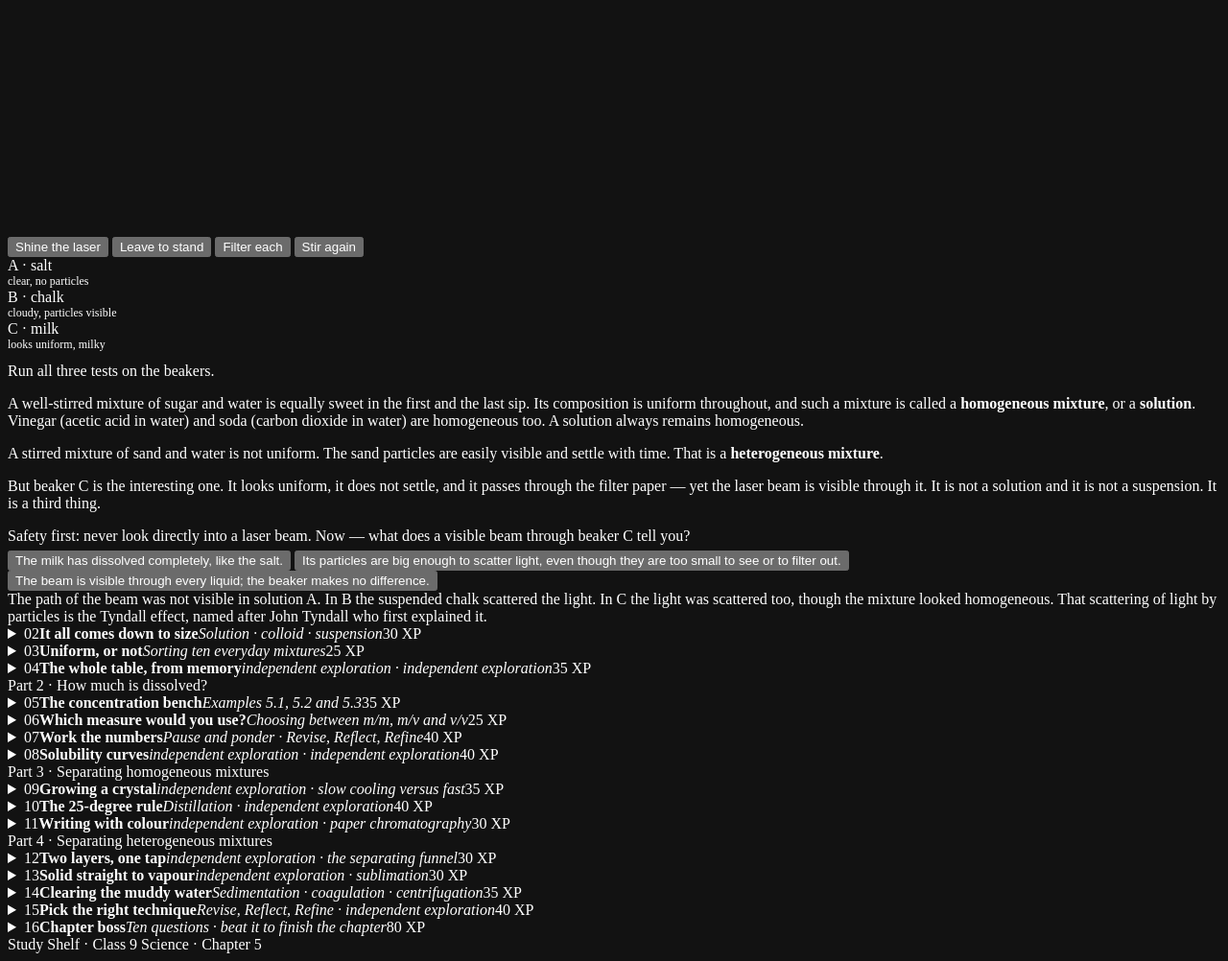
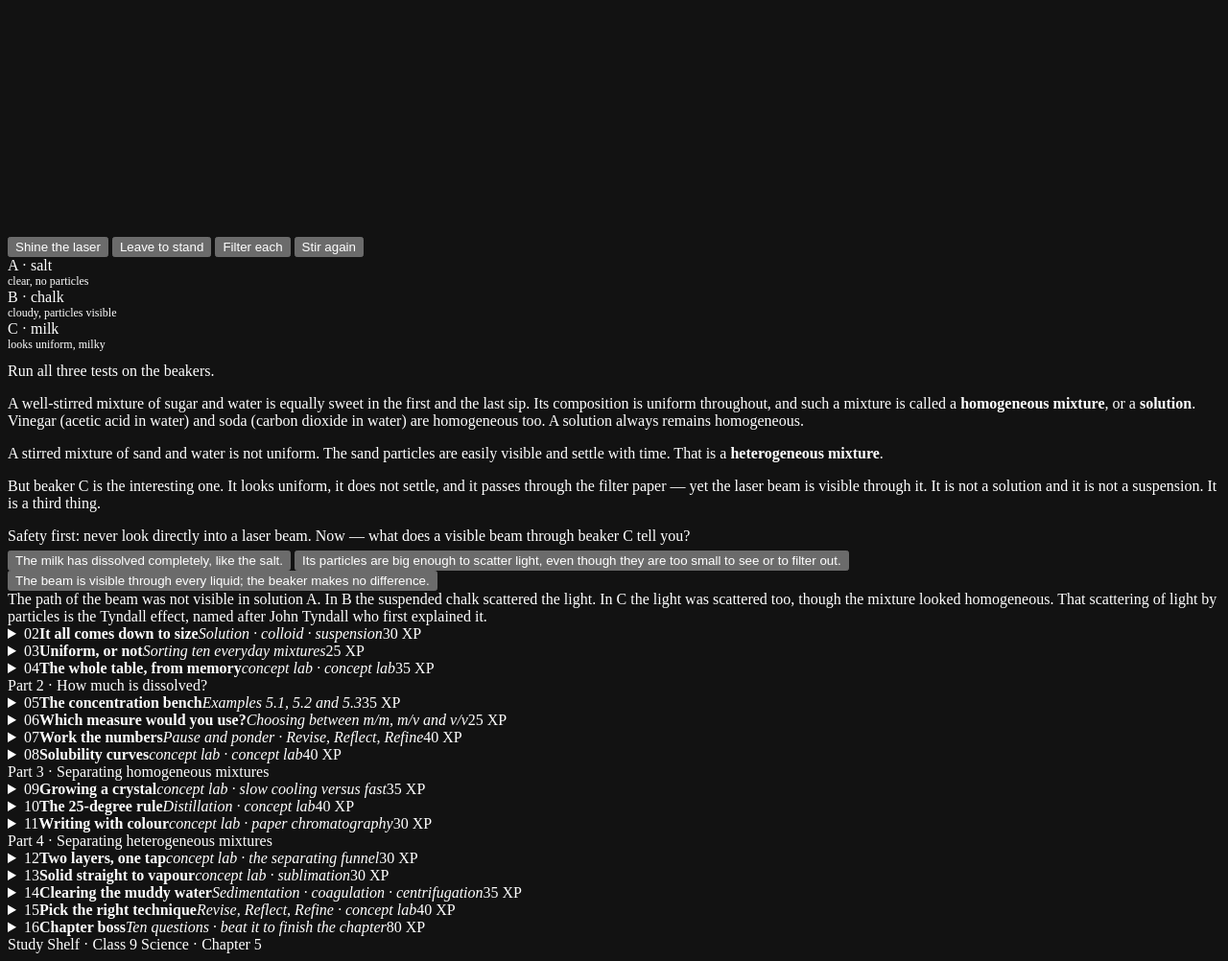
Before and after one commit to rajuganesh18/study-shelf, a website: page src/chapters/mixtures-chapter.html in a window 1280 px wide. Shown: the part 626-1628 px from the top of the page at 96% size. Drawn offline with Linux system fonts and the light colour scheme.

Commit message:
Use learner-friendly concept lab labels in mixtures

```diff
--- a/src/chapters/mixtures-chapter.html
+++ b/src/chapters/mixtures-chapter.html
@@ -54,7 +54,7 @@
 
 <!-- M1 -->
 <details class="m" id="m1" open data-xp="30" data-coin="15">
-  <summary><span class="mno">01</span><span class="mt"><b>Three beakers and a laser</b><i>independent exploration · the test that tells them apart</i></span><span class="mstat">30 XP</span></summary>
+  <summary><span class="mno">01</span><span class="mt"><b>Three beakers and a laser</b><i>concept lab · the test that tells them apart</i></span><span class="mstat">30 XP</span></summary>
   <div class="body">
     <p>Salt in water. Chalk powder in water. A few drops of milk in water. Stirred well, two of them look much alike. Three tests tell them apart.</p>
     <div class="panel">
@@ -128,7 +128,7 @@
 
 <!-- M4 -->
 <details class="m" id="m4" data-xp="35" data-coin="18">
-  <summary><span class="mno">04</span><span class="mt"><b>The whole table, from memory</b><i>independent exploration · independent exploration</i></span><span class="mstat">35 XP</span></summary>
+  <summary><span class="mno">04</span><span class="mt"><b>The whole table, from memory</b><i>concept lab · concept lab</i></span><span class="mstat">35 XP</span></summary>
   <div class="body">
     <p>Six properties, three kinds of mixture. This one table is what the rest of the chapter rests on.</p>
     <div class="panel">
@@ -221,7 +221,7 @@
 
 <!-- M8 -->
 <details class="m" id="m8" data-xp="40" data-coin="20">
-  <summary><span class="mno">08</span><span class="mt"><b>Solubility curves</b><i>independent exploration · independent exploration</i></span><span class="mstat">40 XP</span></summary>
+  <summary><span class="mno">08</span><span class="mt"><b>Solubility curves</b><i>concept lab · concept lab</i></span><span class="mstat">40 XP</span></summary>
   <div class="body">
     <p>The maximum amount of solute that dissolves in a fixed quantity of solvent is its <b>solubility</b> at that temperature. A solution that can dissolve no more at that temperature is <b>saturated</b>. Pick a salt and drag the temperature.</p>
     <div class="panel">
@@ -254,7 +254,7 @@
 
 <!-- M9 -->
 <details class="m" id="m9" data-xp="35" data-coin="18">
-  <summary><span class="mno">09</span><span class="mt"><b>Growing a crystal</b><i>independent exploration · slow cooling versus fast</i></span><span class="mstat">35 XP</span></summary>
+  <summary><span class="mno">09</span><span class="mt"><b>Growing a crystal</b><i>concept lab · slow cooling versus fast</i></span><span class="mstat">35 XP</span></summary>
   <div class="body">
     <p>Take a saturated solution of compound 'B' at 60 °C — 287 g dissolved in 100 g of water. Cool it to 40 °C, where only 241 g can stay dissolved. The other 46 g has nowhere to go but out.</p>
     <div class="panel">
@@ -281,7 +281,7 @@
 
 <!-- M10 -->
 <details class="m" id="m10" data-xp="40" data-coin="20">
-  <summary><span class="mno">10</span><span class="mt"><b>The 25-degree rule</b><i>Distillation · independent exploration</i></span><span class="mstat">40 XP</span></summary>
+  <summary><span class="mno">10</span><span class="mt"><b>The 25-degree rule</b><i>Distillation · concept lab</i></span><span class="mstat">40 XP</span></summary>
   <div class="body">
     <p>Heat a mixture of two miscible liquids and the one with the lower boiling point vaporises first. Cool that vapour and it condenses back to a pure liquid. Pick a pair and run the still.</p>
     <div class="panel">
@@ -307,7 +307,7 @@
 
 <!-- M11 -->
 <details class="m" id="m11" data-xp="30" data-coin="15">
-  <summary><span class="mno">11</span><span class="mt"><b>Writing with colour</b><i>independent exploration · paper chromatography</i></span><span class="mstat">30 XP</span></summary>
+  <summary><span class="mno">11</span><span class="mt"><b>Writing with colour</b><i>concept lab · paper chromatography</i></span><span class="mstat">30 XP</span></summary>
   <div class="body">
     <p>A pencil line 2 cm from the bottom of a paper strip, a spot of ink on it, and the lower end dipped in water — with the water level below the spot. Then wait.</p>
     <div class="panel">
@@ -329,7 +329,7 @@
 
 <!-- M12 -->
 <details class="m" id="m12" data-xp="30" data-coin="15">
-  <summary><span class="mno">12</span><span class="mt"><b>Two layers, one tap</b><i>independent exploration · the separating funnel</i></span><span class="mstat">30 XP</span></summary>
+  <summary><span class="mno">12</span><span class="mt"><b>Two layers, one tap</b><i>concept lab · the separating funnel</i></span><span class="mstat">30 XP</span></summary>
   <div class="body">
     <p>5 mL of mustard oil and 20 mL of water, poured into a separating funnel and left to stand. Open the stopcock in the right order and you get both liquids back.</p>
     <div class="panel">
@@ -353,7 +353,7 @@
 
 <!-- M13 -->
 <details class="m" id="m13" data-xp="30" data-coin="15">
-  <summary><span class="mno">13</span><span class="mt"><b>Solid straight to vapour</b><i>independent exploration · sublimation</i></span><span class="mstat">30 XP</span></summary>
+  <summary><span class="mno">13</span><span class="mt"><b>Solid straight to vapour</b><i>concept lab · sublimation</i></span><span class="mstat">30 XP</span></summary>
   <div class="body">
     <p>Crushed camphor mixed with sand, in a china dish, with an inverted funnel over it and its nozzle plugged with cotton. Light the burner and watch the inner wall of the funnel.</p>
     <div class="panel">
@@ -406,7 +406,7 @@
 
 <!-- M15 -->
 <details class="m" id="m15" data-xp="40" data-coin="20">
-  <summary><span class="mno">15</span><span class="mt"><b>Pick the right technique</b><i>Revise, Reflect, Refine · independent exploration</i></span><span class="mstat">40 XP</span></summary>
+  <summary><span class="mno">15</span><span class="mt"><b>Pick the right technique</b><i>Revise, Reflect, Refine · concept lab</i></span><span class="mstat">40 XP</span></summary>
   <div class="body">
     <p>Seven mixtures. Every one of them has a property you can exploit — size, density, solubility, boiling point or the ability to sublime.</p>
     <div class="panel">
@@ -554,7 +554,7 @@ function beaker(x, bx, top, bw, bot){
 }
 
 /* ============================================================
-   M1 — independent exploration: three beakers, three tests
+   M1 — concept lab: three beakers, three tests
    A is a solution, B a suspension, C a colloid. No single test
    separates all three; the laser is the one that splits B from A
    and C from A, and filtering is what splits B from C.
@@ -757,7 +757,7 @@ Q.rows('g3','g3s',[
    'All ten. The alloys are homogeneous; milk and blood look uniform but are colloids, and colloids are heterogeneous.');
 
 /* ============================================================
-   M4 — independent exploration: complete independent exploration
+   M4 — concept lab: complete concept lab
    ============================================================ */
 Q.grid('g4','g4check','g4s',{
   head:'Property', mid:'m4',
@@ -896,7 +896,7 @@ Q.vgrid('g7','g7check','g7s',{
 });
 
 /* ============================================================
-   M8 — solubility curves (independent exploration)
+   M8 — solubility curves (concept lab)
    ============================================================ */
 (function(){
   const cv=document.getElementById('solCv'), sl=document.getElementById('solT');
@@ -984,7 +984,7 @@ Q.vgrid('g7','g7check','g7s',{
 })();
 
 /* ============================================================
-   M9 — crystallisation, slow against fast (independent exploration)
+   M9 — crystallisation, slow against fast (concept lab)
    ============================================================ */
 (function(){
   const cv=document.getElementById('crysCv');
@@ -1060,7 +1060,7 @@ Q.vgrid('g7','g7check','g7s',{
 })();
 
 /* ============================================================
-   M10 — distillation and the 25 °C rule (independent exploration)
+   M10 — distillation and the 25 °C rule (concept lab)
    ============================================================ */
 (function(){
   const cv=document.getElementById('distCv');
@@ -1162,7 +1162,7 @@ Q.vgrid('g7','g7check','g7s',{
 })();
 
 /* ============================================================
-   M11 — paper chromatography (independent exploration)
+   M11 — paper chromatography (concept lab)
    ============================================================ */
 (function(){
   const cv=document.getElementById('chrCv');
@@ -1251,7 +1251,7 @@ Q.vgrid('g7','g7check','g7s',{
 })();
 
 /* ============================================================
-   M12 — the separating funnel (independent exploration)
+   M12 — the separating funnel (concept lab)
    ============================================================ */
 (function(){
   const cv=document.getElementById('funCv');
@@ -1325,7 +1325,7 @@ Q.vgrid('g7','g7check','g7s',{
 })();
 
 /* ============================================================
-   M13 — sublimation of camphor (independent exploration)
+   M13 — sublimation of camphor (concept lab)
    ============================================================ */
 (function(){
   const cv=document.getElementById('subCv');
@@ -1455,7 +1455,7 @@ Q.vgrid('g7','g7check','g7s',{
     mono(x,9); x.fillStyle=DIM; x.textAlign='center'; x.textBaseline='top';
     x.fillText(s.n.toLowerCase(), bx+bw/2, bot+8);
 
-    // the centrifuge tube alongside, for comparison (independent exploration)
+    // the centrifuge tube alongside, for comparison (concept lab)
     const tx=W*0.74, tt=34, tb=H-46, tw=Math.min(34,W*0.12);
     x.strokeStyle='#5A6B78'; x.lineWidth=2;
     x.beginPath();
```
